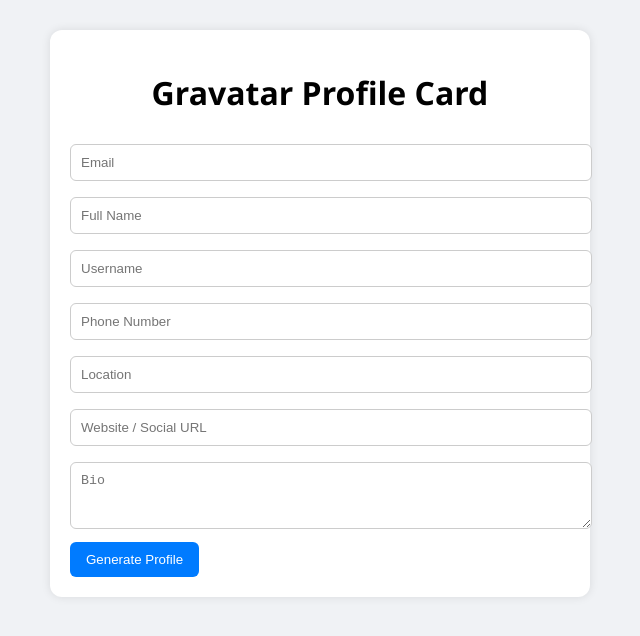
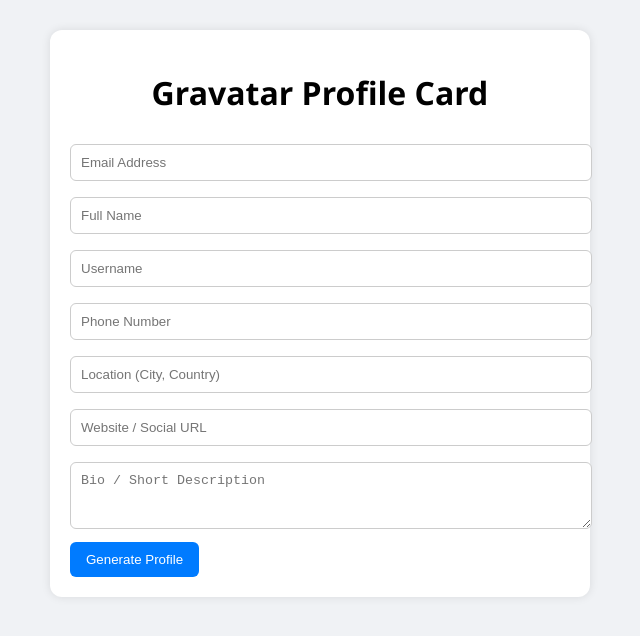
Before and after one commit to AnuradhaHariharan/Gravatar-Based-User-Profile-Card, a React (Create React App) app: page / in a window 1280 px wide. Shown: the top 636 px of the page, without its empty margins (320-960 px from the left). Built offline with nearby package versions, Linux system fonts and the light colour scheme.

Commit message:
moved gravatar api to backend

```diff
--- a/src/components/ProfileCard.jsx
+++ b/src/components/ProfileCard.jsx
@@ -1,3 +1,4 @@
+
 export default function ProfileCard({ profile }) {
     const { fullName, email, phone, website, gravatar } = profile;
 
--- a/src/components/ProfileForm.jsx
+++ b/src/components/ProfileForm.jsx
@@ -13,16 +13,17 @@
     bio: ""
   });
 
-  const handleChange = e =>
+  const handleChange = (e) =>
     setFormData({ ...formData, [e.target.name]: e.target.value });
 
- const handleSubmit = async e => {
+  const handleSubmit = async (e) => {
     e.preventDefault();
     const emailHash = md5(formData.email.trim().toLowerCase());
 
     try {
-    const res = await axios.get(`https://www.gravatar.com/${emailHash}.json`);
-    const entry = res.data.entry[0];
+      const res = await axios.get(`http://localhost:4000/gravatar/${emailHash}`);
+      const data = res.data;
+      const entry = data.entry[0];
 
       onSubmit({
         ...formData,
@@ -31,11 +32,10 @@
           username: entry.displayName || formData.username,
           location: entry.currentLocation || entry.location || formData.location,
           bio: entry.aboutMe || formData.bio,
-        jobTitle: entry.photos ? entry.photos[0].value : '', // optional
-        organization: entry.organizations && entry.organizations.length > 0 ? entry.organizations[0].name : '', // optional
-      }
+        },
       });
-  } catch {
+    } catch (error) {
+      console.warn("Using fallback Gravatar profile:", error.message);
       onSubmit({
         ...formData,
         gravatar: {
@@ -43,23 +43,60 @@
           username: formData.username,
           location: formData.location,
           bio: formData.bio,
-        jobTitle: '',
-        organization: '',
-      }
+        },
       });
     }
   };
 
-
   return (
     <form onSubmit={handleSubmit}>
-      <input type="email" name="email" placeholder="Email" required onChange={handleChange} />
-      <input type="text" name="fullName" placeholder="Full Name" required onChange={handleChange} />
-      <input type="text" name="username" placeholder="Username" required onChange={handleChange} />
-      <input type="tel" name="phone" placeholder="Phone Number" required onChange={handleChange} />
-      <input type="text" name="location" placeholder="Location" required onChange={handleChange} />
-      <input type="url" name="website" placeholder="Website / Social URL" onChange={handleChange} />
-      <textarea name="bio" placeholder="Bio" rows="3" onChange={handleChange}></textarea>
+      <input
+        type="email"
+        name="email"
+        placeholder="Email Address"
+        required
+        onChange={handleChange}
+      />
+      <input
+        type="text"
+        name="fullName"
+        placeholder="Full Name"
+        required
+        onChange={handleChange}
+      />
+      <input
+        type="text"
+        name="username"
+        placeholder="Username"
+        required
+        onChange={handleChange}
+      />
+      <input
+        type="tel"
+        name="phone"
+        placeholder="Phone Number"
+        required
+        onChange={handleChange}
+      />
+      <input
+        type="text"
+        name="location"
+        placeholder="Location (City, Country)"
+        required
+        onChange={handleChange}
+      />
+      <input
+        type="url"
+        name="website"
+        placeholder="Website / Social URL"
+        onChange={handleChange}
+      />
+      <textarea
+        name="bio"
+        placeholder="Bio / Short Description"
+        rows="3"
+        onChange={handleChange}
+      ></textarea>
       <button type="submit">Generate Profile</button>
     </form>
   );
```
Lines whose indentation alone changed are shown as unchanged.
